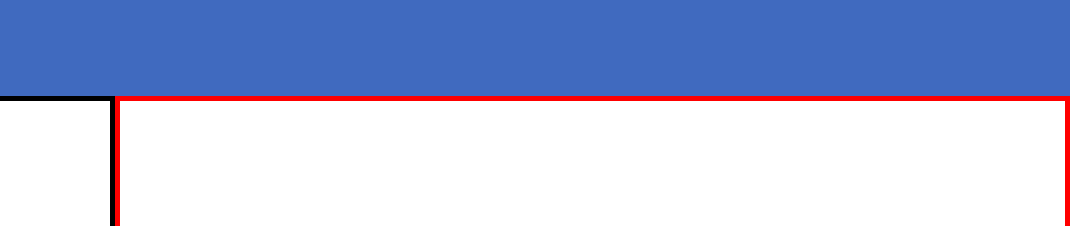
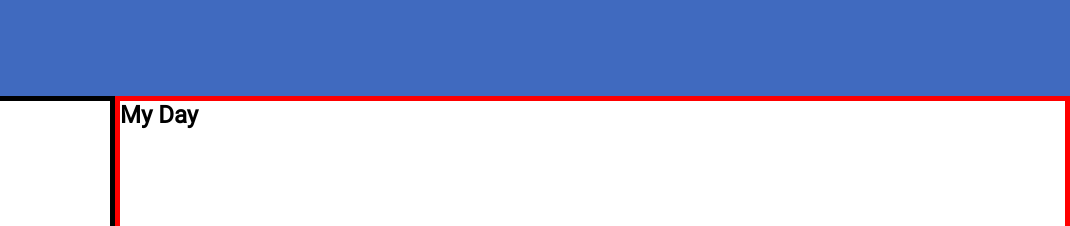
Before and after one commit to clarkjr2016/todoProject, a website built with webpack: page dist/index.html in a window 1280 px wide. Shown: the top 226 px of the page, 210-1280 px from the left. Built offline with nearby package versions, Linux system fonts and the light colour scheme.

Commit message:
Updated to-do-area header to be reflected by the title of the myDay object title

```diff
--- a/src/modules/initialPage.js
+++ b/src/modules/initialPage.js
@@ -1,5 +1,7 @@
 export default function initialPage() {
   const sideBar = document.querySelector(".side-bar"); // selecting the nav element that already exists in the index.html file
+
+  const projectHeader = document.querySelector(".project-header"); // selecting the area where the to-dos- will be populated;
 
   for (let i = 0; i < 3; i++) {
     const projectContainer = document.createElement("div");
@@ -36,4 +38,6 @@ export default function initialPage() {
 
   projectList[2].appendChild(planned.convertToElements().imgElement); //appending the img elment
   projectList[2].appendChild(planned.convertToElements().headerElement); //appending the header elment
+
+  projectHeader.innerText = myDay.convertToElements().headerElement.innerText; // setting the inital header to be the title of myDay
 } // creating a factory function for project list
```
Also changed, not shown: dist/bundle.js, dist/index.html.
